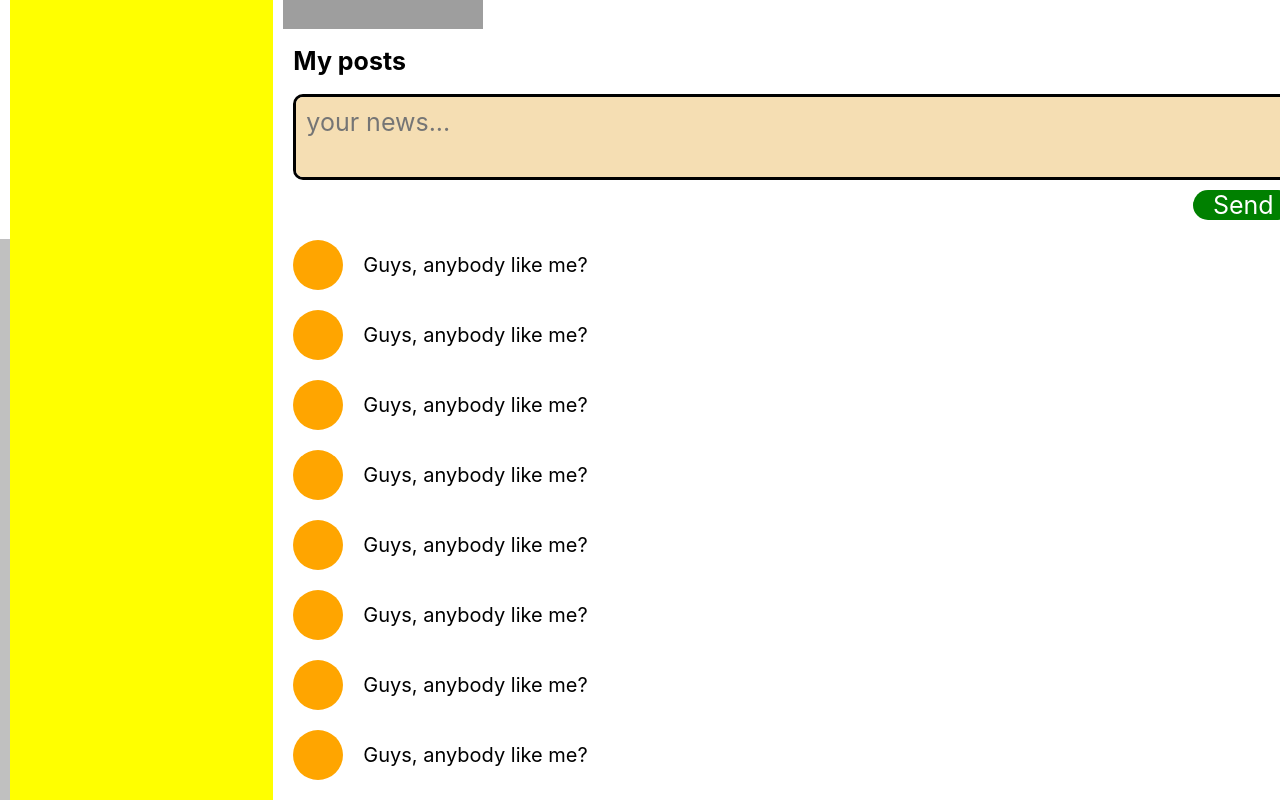
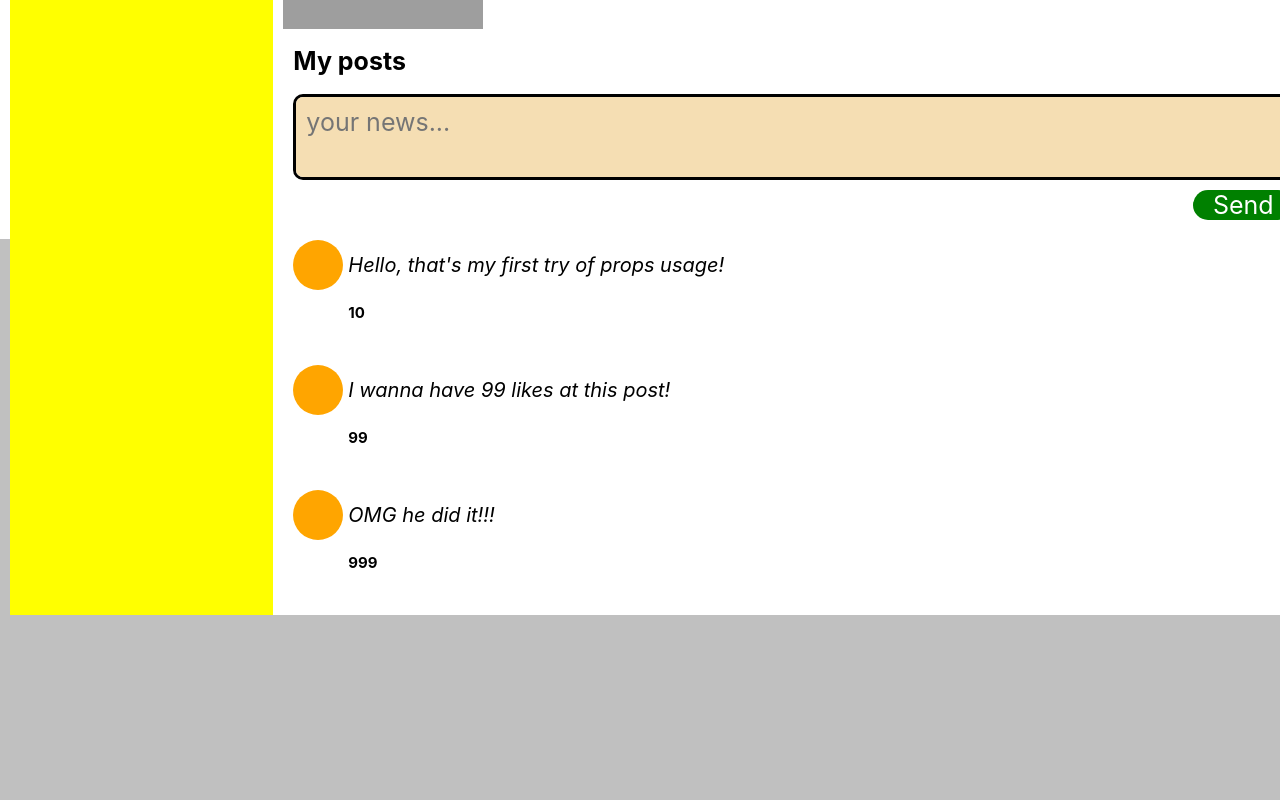
Before and after one commit to ilya-yurov/social_network, a React (Create React App) app: page /profile in a window 1280 px wide. Shown: the part 561-1361 px from the top of the page. After the commit the page ends 1176 px from the top, so only its background shows below. Built offline with nearby package versions, Linux system fonts and the light colour scheme; grey boxes are pictures that could not be loaded.

Commit message:
04. First experience with props. Modified posts (added like icon and their count)

```diff
--- a/src/components/Profile/MyPosts/MyPosts.jsx
+++ b/src/components/Profile/MyPosts/MyPosts.jsx
@@ -12,14 +12,9 @@ const MyPosts = () => {
 				<Input />
 			</div>
 			<div className={s.content__postWrapper}>
-				<Post />
-				<Post />
-				<Post />
-				<Post />
-				<Post />
-				<Post />
-				<Post />
-				<Post />
+				<Post message="Hello, that's my first try of props usage!" likes = "10" />
+				<Post message="I wanna have 99 likes at this post!" likes = "99" />
+				<Post message="OMG he did it!!!" likes = "999" />
 			</div>
 		</div>
 	);
--- a/src/components/Profile/MyPosts/Post/Post.jsx
+++ b/src/components/Profile/MyPosts/Post/Post.jsx
@@ -1,14 +1,20 @@
 import s from './Post.module.scss'
 
 
-const Post = () => {
+const Post = (props) => {
 	return (
 
 		<div className={s.content__post}>
 			<div className={s.content__postIcon}>
 			</div>
 			<div className={s.content__postText}>
-				Guys, anybody like me?
+				{props.message}
+			</div>
+			<div className={s.content__like}>
+				<img src="https://avatars.mds.yandex.net/i?id=e8faafe524a572a80e84d8064eea2108-5708463-images-thumbs&n=13&exp=1" alt="" />
+			</div>
+			<div className={s.content__count}>
+				{props.likes}
 			</div>
 		</div>
 			);
--- a/src/components/Profile/MyPosts/Post/Post.module.scss
+++ b/src/components/Profile/MyPosts/Post/Post.module.scss
@@ -1,15 +1,36 @@
 .content {
 		&__post {
-			display: flex;
-			gap: 20px;
+			display: grid;
+			grid-template-rows: 55px 1fr;
+			grid-template-columns: 55px 1fr;
+			grid-template-areas:
+			"icon text"
+			"like count";
+			margin-bottom: 25px;
+			/* gap: 20px; */
+		}
+		&__like {
+			padding-left: 8px;
+			img {
+				width: 30px;
+			}
+		}
+		&__count {
+			font-size: 15px;
+			font-weight: bold;
+			padding-top: 10px;
+			grid-area: count;
 		}
 		&__postIcon {
+			grid-area: icon;
 			width: 50px;
 			height: 50px;
 			border-radius: 50%;
 			background-color: orange;
 		}
 		&__postText {
+			font-style: italic;
+			grid-area: text;
 			font-size: 20px;
 			padding-top: 15px;
 		}
--- a/src/components/Profile/Profile.module.scss
+++ b/src/components/Profile/Profile.module.scss
@@ -1,13 +1,6 @@
 .content {
 	grid-area: container;
 	background-color: white;
-		&__img {
-			padding: 10px 0 10px 10px;
-			img {
-				width: 100%;
-				height: 300px;
-			}
-		}
 
 		&__infoWrapper {
 			margin: 0px 10px 10px 10px;
@@ -15,82 +8,4 @@
 			gap: 20px;
 			flex-direction: row;
 		}
-
-		&__avatar {
-			img {
-				max-width: 200px;
-				min-height: 200px;
-			}
-		}
-
-		&__description {
-			font-size: 25px;
-			p:first-child {
-				font-size: 30px;
-				font-weight: bold;
-				margin-bottom: 20px;
-			}
-		}
-
-		&__formWrapper {
-			display: flex;
-			flex-direction: column;
-			gap: 20px;
-			margin: 20px;
-			width: 1000px;
-		}
-
-		&__formHeader {
-			font-size: 25px;
-		}
-
-		&__formInput {
-			border: 1px solid black;
-			width: 100%;
-			textarea {
-				resize: none;
-				display: block;
-				overflow: hidden;
-				min-width: 100%;
-				background-color: wheat;
-				padding: 10px;
-				font-size: 25px;
-			}
-		}
-
-		&__formButton {
-			align-self: end;
-			button {
-				font-size: 25px;
-				color: #fff;
-				background-color: green;
-				min-width: 100px;
-			}
-		}
-
-		&__postWrapper {
-			display: flex;
-			flex-direction: column;
-			gap: 20px;
-			margin: 20px;
-		}
-		&__firstPost {
-			display: flex;
-			gap: 20px;
-		}
-		&__secondPost {
-			display: flex;
-			gap: 20px;
-		}
-		&__postIcon {
-			width: 50px;
-			height: 50px;
-			border-radius: 50%;
-			background-color: orange;
-		}
-
-		&__postText {
-			font-size: 20px;
-			padding-top: 15px;
-		}
 }
```
